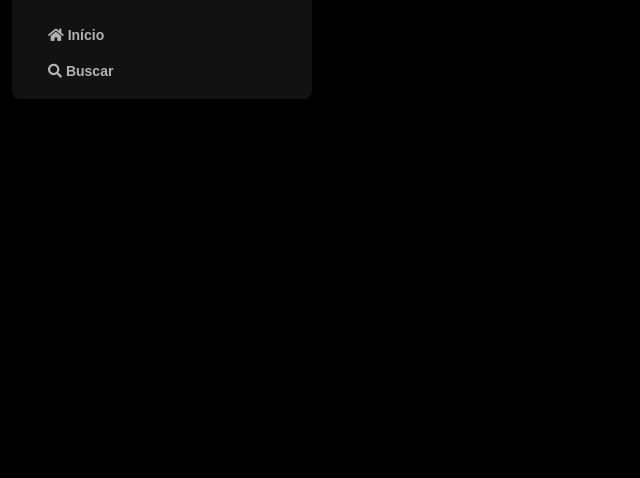
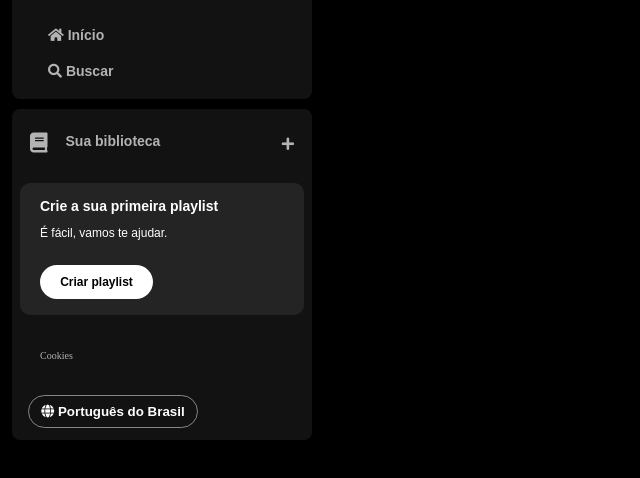
Before and after one commit to caio86/imersao-frontend-spotify, a plain HTML site: page index.html in a window 1280 px wide. Shown: the part 74-552 px from the top of the page, without its empty margins (0-640 px from the left). Drawn offline with Linux system fonts and the light colour scheme.

Commit message:
Final aula 2

```diff
--- a/index.html
+++ b/index.html
@@ -4,8 +4,8 @@
     <meta charset="UTF-8" />
     <meta name="viewport" content="width=device-width, initial-scale=1.0" />
     <title>Spotify Imersão</title>
-    <link rel="stylesheet" href="reset.css" />
-    <link rel="stylesheet" href="styles.css" />
+    <link rel="stylesheet" href="./reset.css" />
+    <link rel="stylesheet" href="./styles.css" />
     <link
       rel="stylesheet"
       href="https://use.fontawesome.com/releases/v5.15.4/css/fontawesome.css"
@@ -23,6 +23,7 @@
             <img src="./assets/icons/logo-spotify.png" alt="logo do spotify" />
           </a>
         </div>
+
         <div>
           <ul>
             <li>
@@ -31,6 +32,7 @@
                 <span>Início</span>
               </a>
             </li>
+
             <li>
               <a href="">
                 <span class="fa fa-search"></span>
@@ -40,6 +42,35 @@
           </ul>
         </div>
       </nav>
+
+      <div class="library">
+        <div class="library__content">
+          <button class="library__button">
+            <span class="fa fas fa-book"></span>
+            <span>Sua biblioteca</span>
+          </button>
+          <span class="fa fa-plus"></span>
+        </div>
+
+        <section class="section-playlist">
+          <div class="section-playlist__content">
+            <span class="text title">Crie a sua primeira playlist</span>
+            <span class="text subtitle">É fácil, vamos te ajudar.</span>
+            <button class="section-playlist__button">Criar playlist</button>
+          </div>
+        </section>
+
+        <div class="cookies">
+          <a href="">Cookies</a>
+        </div>
+
+        <div class="languages">
+          <button class="languages__button">
+            <span class="fa fa-globe"></span>
+            <span>Português do Brasil</span>
+          </button>
+        </div>
+      </div>
     </div>
   </body>
 </html>
--- a/styles.css
+++ b/styles.css
@@ -48,3 +48,125 @@ h1 {
   font-size: 14px;
   font-family: "DM Sans", sans-serif;
 }
+
+.library {
+  background-color: #121212;
+  border-radius: 8px;
+  display: flex;
+  justify-content: space-between;
+  flex-direction: column;
+  padding: 4px 8px;
+  color: #b3b3b3;
+  font-weight: 600;
+  font-size: 14px;
+  margin-top: 10px;
+}
+
+.library .library__content {
+  display: flex;
+  justify-content: space-between;
+}
+
+.library .library__button {
+  display: flex;
+  margin-right: 10px;
+  color: #b3b3b3;
+  background-color: transparent;
+  border: 0;
+  font-size: 14px;
+  font-weight: 700;
+  font-family: "DM Sans", sans-serif;
+  text-align: center;
+  text-decoration: none;
+  text-transform: none;
+  padding: 20px 10px;
+}
+
+.library .library__button .fa {
+  font-size: 20px;
+  margin-right: 10px;
+  font-weight: 300;
+  padding-right: 8px;
+}
+
+.library .library__content .fa-plus {
+  margin: 24px 10px;
+}
+
+.section-playlist {
+  display: flex;
+  align-items: flex-start;
+  justify-content: space-between;
+  gap: 20px;
+  background-color: #242424;
+  color: #b3b3b3;
+  font-weight: 600;
+  font-size: 14px;
+  margin: 8px 0;
+  padding: 16px 20px;
+  border-radius: 10px;
+}
+
+.section-playlist .section-playlist__content {
+  display: flex;
+  flex-direction: column;
+}
+
+.section-playlist__content .text {
+  padding-bottom: 14px;
+  color: #fff;
+  font-family: "DM Sans", sans-serif;
+}
+
+.section-playlist__content .title {
+  font-weight: 700;
+}
+
+.section-playlist__content .subtitle {
+  font-weight: 500;
+  font-size: 12px;
+}
+
+.section-playlist__content .section-playlist__button {
+  display: flex;
+  justify-content: center;
+  background-color: #fff;
+  color: #000;
+  border-radius: 20px;
+  font-size: 12px;
+  font-weight: 700;
+  font-family: "DM Sans", sans-serif;
+  text-decoration: none;
+  padding: 10px;
+  margin-top: 12px;
+  border: 0;
+  width: 113px;
+}
+
+.sidebar .cookies {
+  margin: 25px 20px;
+}
+
+.sidebar .cookies a {
+  color: #b3b3b3;
+  font-weight: 500;
+  font-size: 10px;
+  text-decoration: none;
+}
+
+.sidebar .cookies a:hover {
+  text-decoration: underline;
+}
+
+.languages .languages__button {
+  align-items: center;
+  background-color: transparent;
+  border: 1px solid #878787;
+  color: #fff;
+  font-weight: bold;
+  cursor: pointer;
+  width: 170px;
+  margin: 8px;
+  padding: 8px;
+  border-radius: 20px;
+}
```
